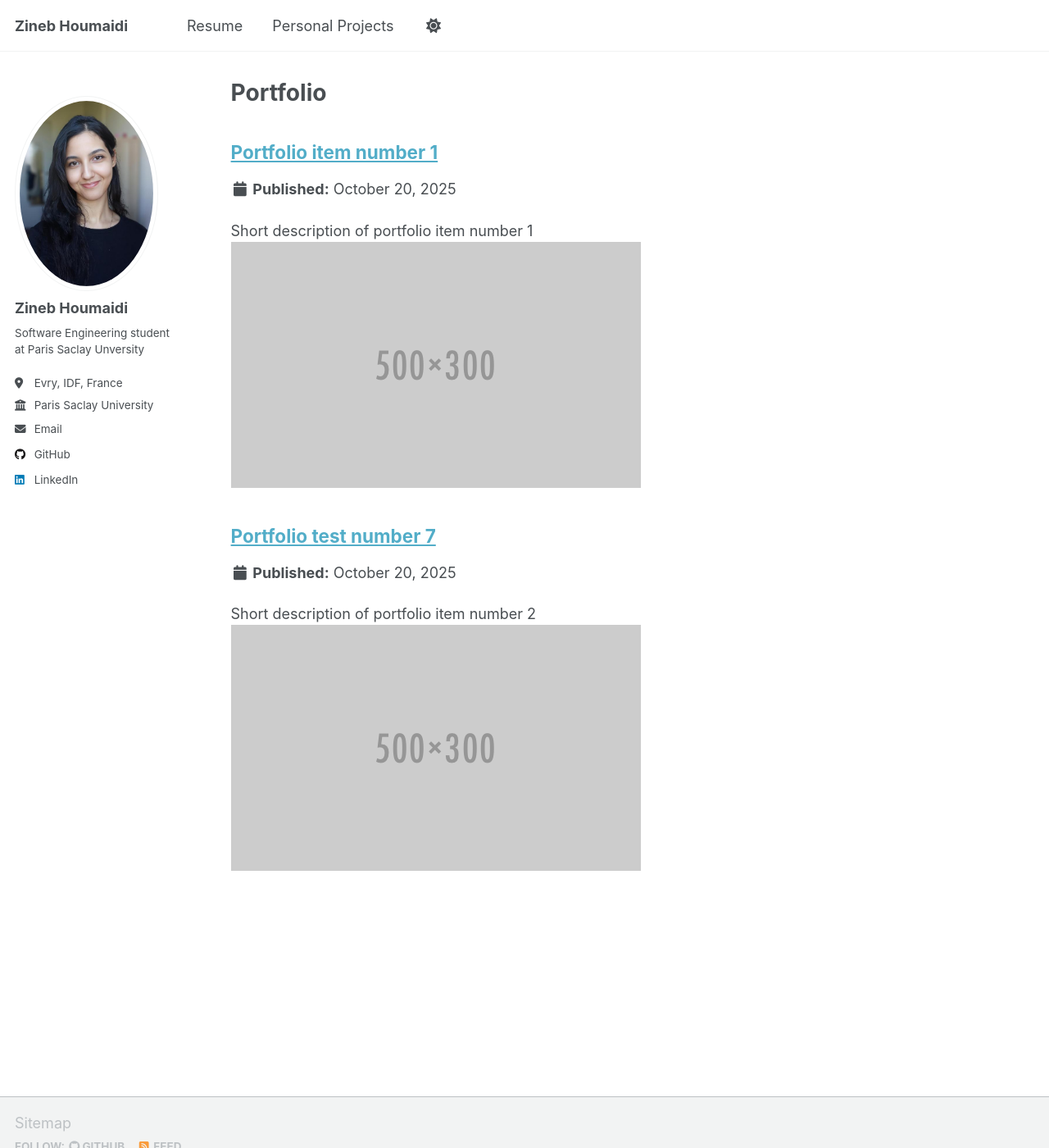
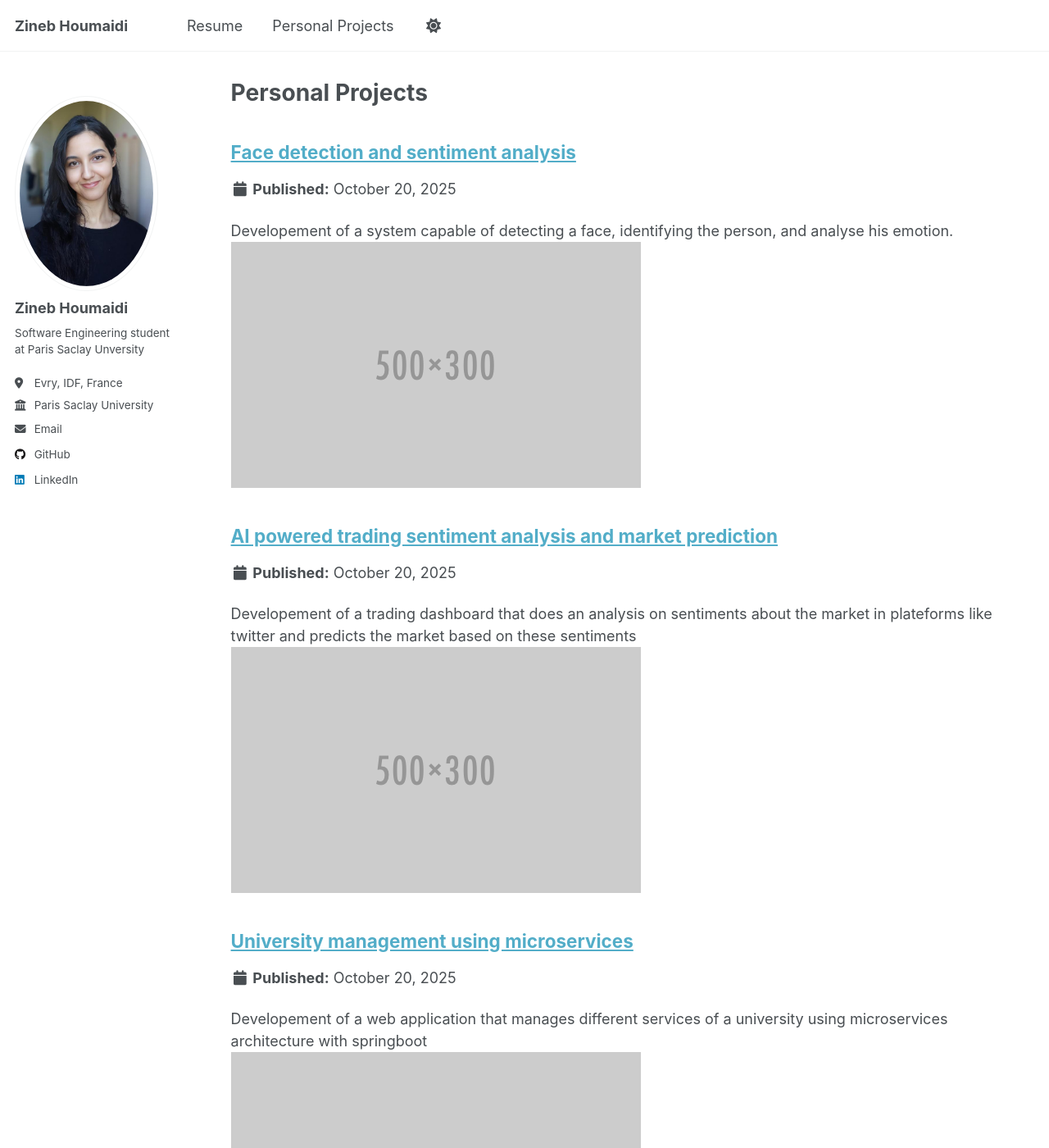
Before and after one commit to Zineb06/Zineb06.github.io, a Jekyll site: the page built from _pages/portfolio.html, in a window 1280 px wide and 1400 px high. Shown: the whole window at 82% size. Built offline with Jekyll 4.4.1, drawn with Linux system fonts in a browser that asks for light colours; a script that is not in the unit is left out.

Commit message:
chore : adding items to portfolio page

```diff
--- a/_pages/portfolio.html
+++ b/_pages/portfolio.html
@@ -1,6 +1,6 @@
 ---
 layout: archive
-title: "Portfolio"
+title: "Personal Projects"
 permalink: /portfolio/
 author_profile: true
 ---
--- a/_portfolio/portfolio-1.md
+++ b/_portfolio/portfolio-1.md
@@ -1,6 +1,6 @@
 ---
-title: "Portfolio item number 1"
-excerpt: "Short description of portfolio item number 1<br/><img src='/images/500x300.png'>"
+title: "Face detection and sentiment analysis"
+excerpt: "Developement of a system capable of detecting a face, identifying the person, and analyse his emotion.<br/><img src='/images/500x300.png'>"
 collection: portfolio
 ---
 
--- a/_portfolio/portfolio-2.html
+++ /dev/null
@@ -1,7 +0,0 @@
----
-title: "Portfolio test number 7"
-excerpt: "Short description of portfolio item number 2 <br/><img src='/images/500x300.png'>"
-collection: portfolio
----
-
-This is an item in your portfolio. It can be have images or nice text. If you name the file .md, it will be parsed as markdown. If you name the file .html, it will be parsed as HTML.
--- /dev/null
+++ b/_portfolio/portfolio-2.md
@@ -0,0 +1,7 @@
+---
+title: "AI powered trading sentiment analysis and market prediction"
+excerpt: "Developement of a trading dashboard that does an analysis on sentiments about the market in plateforms like twitter and predicts the market based on these sentiments<br/><img src='/images/500x300.png'>"
+collection: portfolio
+---
+
+This is an item in your portfolio. It can be have images or nice text. If you name the file .md, it will be parsed as markdown. If you name the file .html, it will be parsed as HTML.
--- /dev/null
+++ b/_portfolio/portfolio-3.md
@@ -0,0 +1,7 @@
+---
+title: "University management using microservices"
+excerpt: "Developement of a web application that manages different services of a university using microservices architecture with springboot<br/><img src='/images/500x300.png'>"
+collection: portfolio
+---
+
+This is an item in your portfolio. It can be have images or nice text. If you name the file .md, it will be parsed as markdown. If you name the file .html, it will be parsed as HTML.
```
Also changed, not shown: _pages/cv-fr.md (renamed from _pages/cv copy.md).
